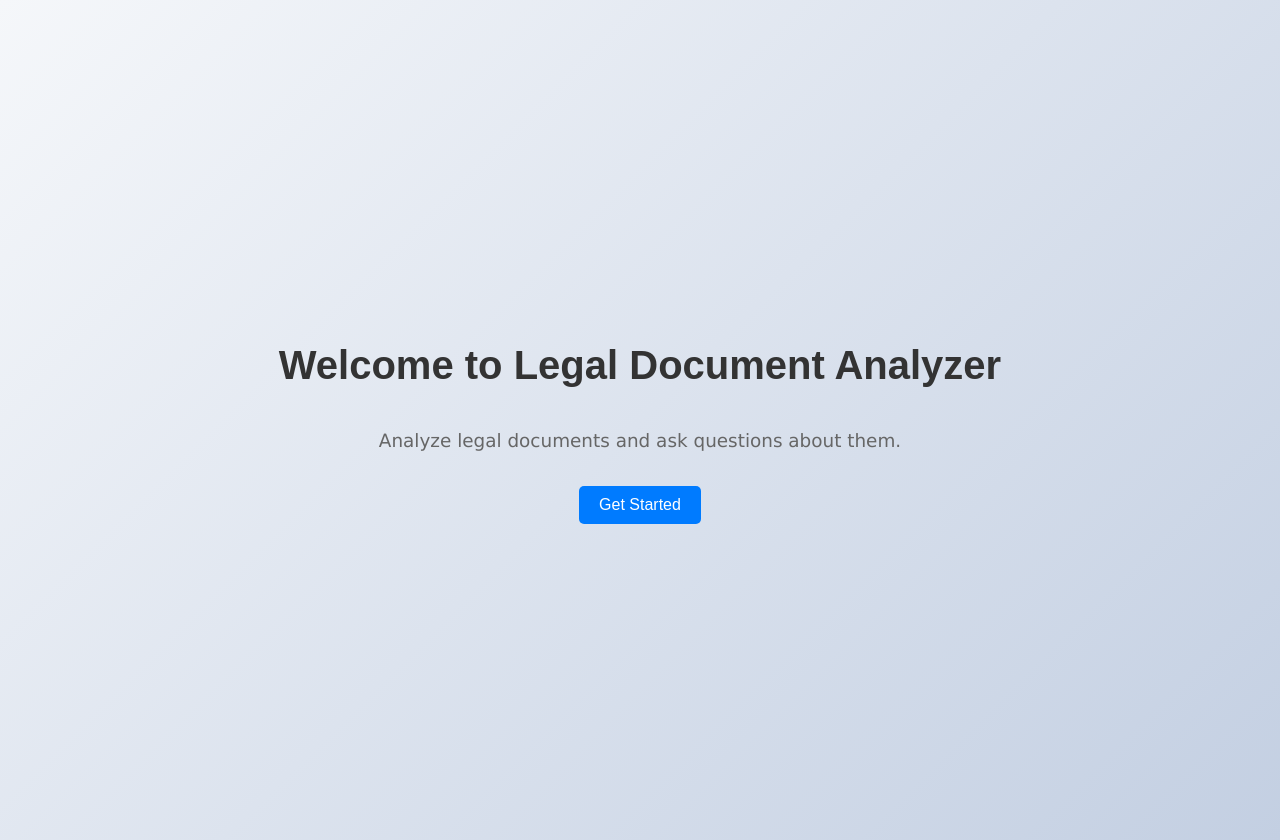
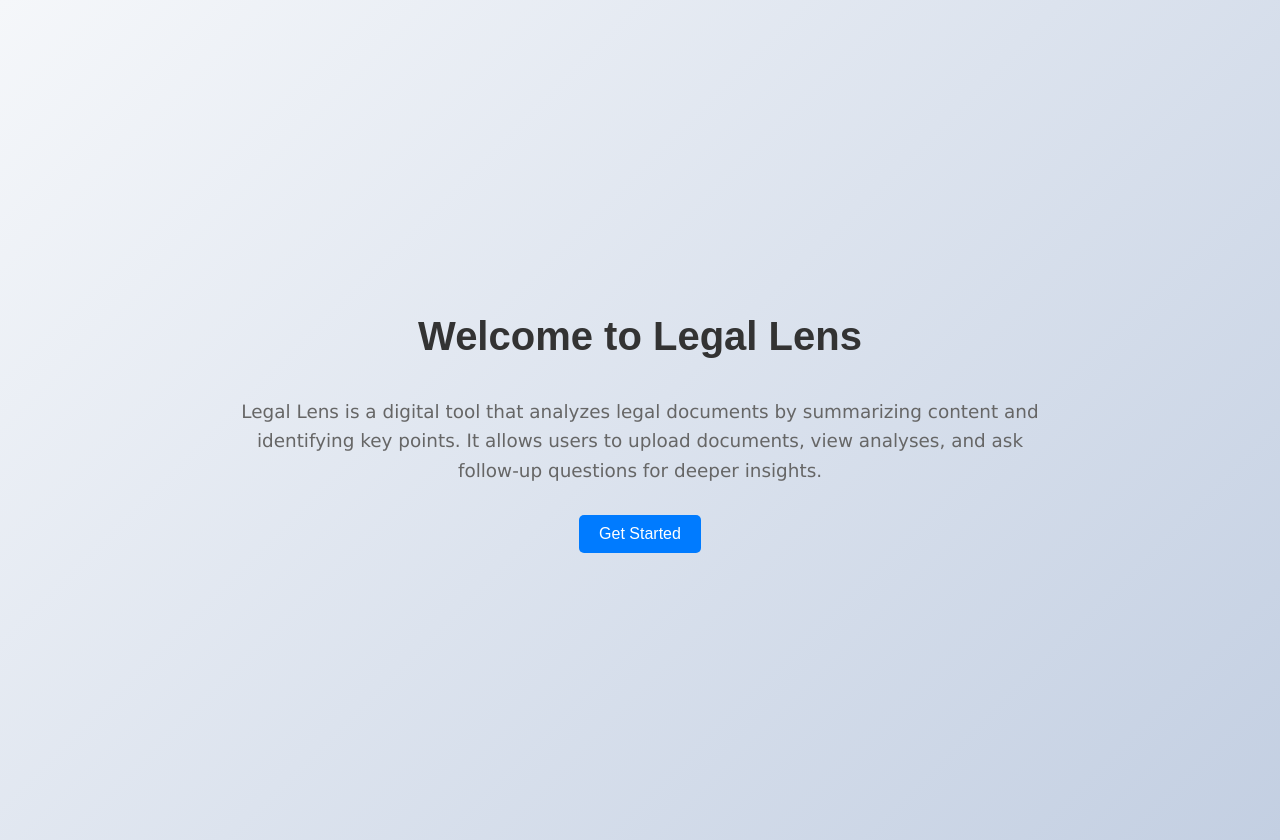
Before and after one commit to Anii2125/Legal_Lens, a React (Create React App) app in the folder frontend/: page / in a window 1280 px wide. Built offline with nearby package versions, Linux system fonts and the light colour scheme.

Commit message:
Update LandingPage.js

```diff
--- a/frontend/src/components/LandingPage.js
+++ b/frontend/src/components/LandingPage.js
@@ -1,6 +1,6 @@
 import React from 'react';
 import { useNavigate } from 'react-router-dom';
-import "./LandingPage.css";
+import "./LandingPage.css"
 
 function LandingPage() {
     const navigate = useNavigate();
@@ -11,8 +11,10 @@ function LandingPage() {
 
     return (
         <div className="landing-container">
-            <h1>Welcome to Legal Document Analyzer</h1>
-            <p>Analyze legal documents and ask questions about them.</p>
+            <h1>Welcome to Legal Lens</h1>
+
+            <p>Legal Lens is a digital tool that analyzes legal documents by summarizing content and identifying key points. It allows users to upload documents, view analyses, and ask follow-up questions for deeper insights.</p>
+
             <button onClick={handleGetStarted}>Get Started</button>
         </div>
     );
```
